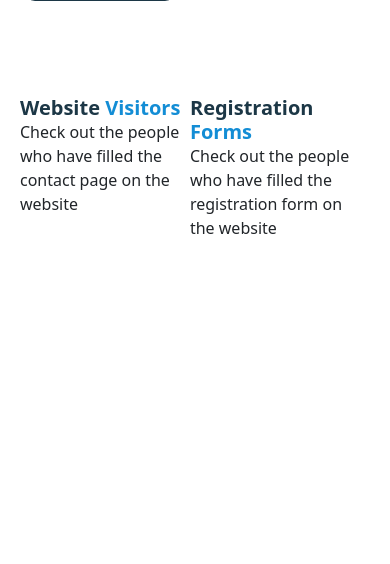
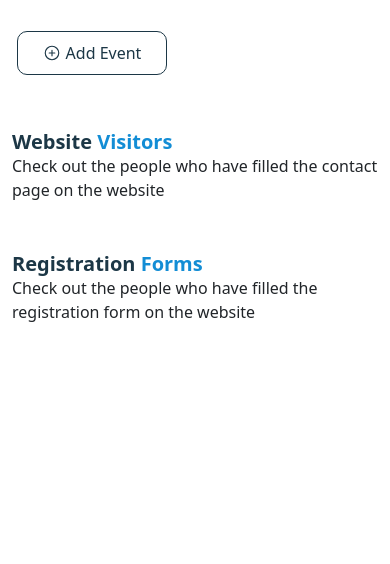
Before and after one commit to sidmrlazy/rgs, a PHP site: page /rgs-new/controller/index-admin.php in a window 390 px wide. Shown: the part 144-708 px from the top of the page. Run offline with PHP 8.4, Linux system fonts and the light colour scheme; the visitor is signed in with stand-in values (Sample User, id 1); data that the repository does not hold is empty.

Commit message:
modified:   rgs-new/controller/assets/admin-styles.css modified:   rgs-new/controller/dashboard/section-2.php deleted:    rgs-new/controller/includes/footer-admin.php modified:   rgs-new/controller/index-admin.php

```diff
--- a/rgs-new/controller/assets/admin-styles.css
+++ b/rgs-new/controller/assets/admin-styles.css
@@ -42,6 +42,8 @@
   color: #1c3746;
   margin: 0;
 }
+
+/* ============ ADD EVENT FORM ============ */
 .form-header {
   font-weight: 500;
   font-size: 18px;
@@ -56,13 +58,17 @@
   border: 1px solid #e7e7e7e7;
   padding: 20px;
 }
+
+/* ============ ADMIN TABLES ============ */
 .dashboard-row {
   display: flex;
   justify-content: center;
   align-items: flex-start;
-  width: 100%;
+  max-width: 100%;
   margin-top: 50px;
-  padding: 20px;
+}
+.dashboard-heading-section {
+  margin-top: 50px;
 }
 .dashboard-heading-section h2 {
   font-weight: bold;
@@ -85,20 +91,25 @@
   background-color: #138dd5;
 }
 @media only screen and (max-width: 768px) {
+  /* ============ ADMIN NAVBAR ============ */
   .navbar-brand {
-    max-width: 30%;
-    visibility: visible;
+    max-width: 50%;
   }
-  .nav-item-mobile {
-    display: initial;
+  .navbar-brand img {
+    width: 70%;
   }
   .nav-link {
     font-size: 18px;
   }
   /* ============ ADMIN DASHBOARD ============ */
-  .admin-dashboard {
-    position: initial;
-    margin-top: 20px !important;
-    padding: 20px;
+
+  /* ============ ADMIN TABLES ============ */
+  .dashboard-row {
+    display: flex;
+    justify-content: center;
+    align-items: flex-start;
+    max-width: 100%;
+    margin-top: 50px;
+    flex-direction: column;
   }
 }
--- a/rgs-new/controller/dashboard/section-2.php
+++ b/rgs-new/controller/dashboard/section-2.php
@@ -1,5 +1,4 @@
-<div class="dashboard-row">
-    <div class="col-md-5">
+<div class="container-fluid">
     <div class="dashboard-heading-section">
         <h2>Website <span>Visitors</span></h2>
         <p>Check out the people who have filled the contact page on the website</p>
@@ -55,9 +54,7 @@
     </div>
     <?php } ?>
 
-    </div>
 
-    <div class="col-md-5 ">
     <div class="dashboard-heading-section">
         <h2>Registration <span>Forms</span></h2>
         <p>Check out the people who have filled the registration form on the website</p>
@@ -113,4 +110,3 @@
     <?php } ?>
 
 </div>
-</div>
--- a/rgs-new/controller/index-admin.php
+++ b/rgs-new/controller/index-admin.php
@@ -1,5 +1,6 @@
 <?php include('includes/header-admin.php') ?>
 <?php include('navbar/navbar-admin.php') ?>
 <?php include('dashboard/section-1.php') ?>
-<?php include('dashboard/section-2.php') ?>
+<?php include('dashboard/section-2.php')
+?>
 <?php include('includes/footer.php') ?>
```
Also changed, not shown: rgs-new/controller/includes/footer-admin.php (deleted, +0 -9 lines). Lines whose indentation alone changed are shown as unchanged.
